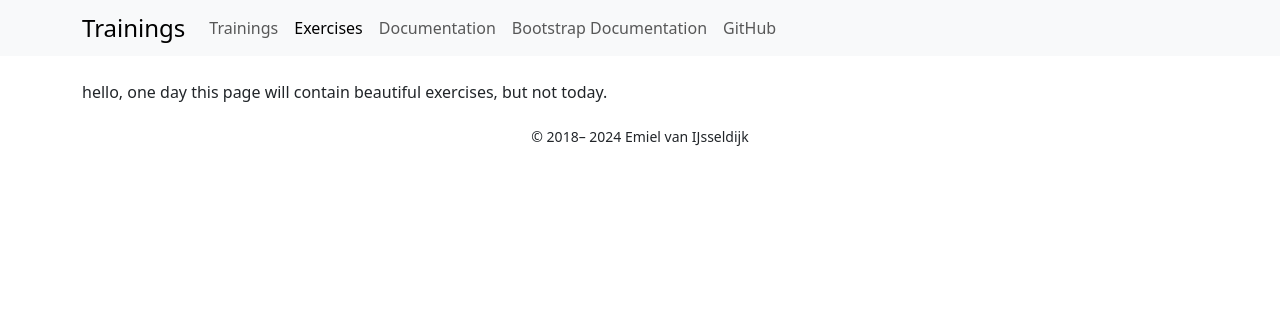
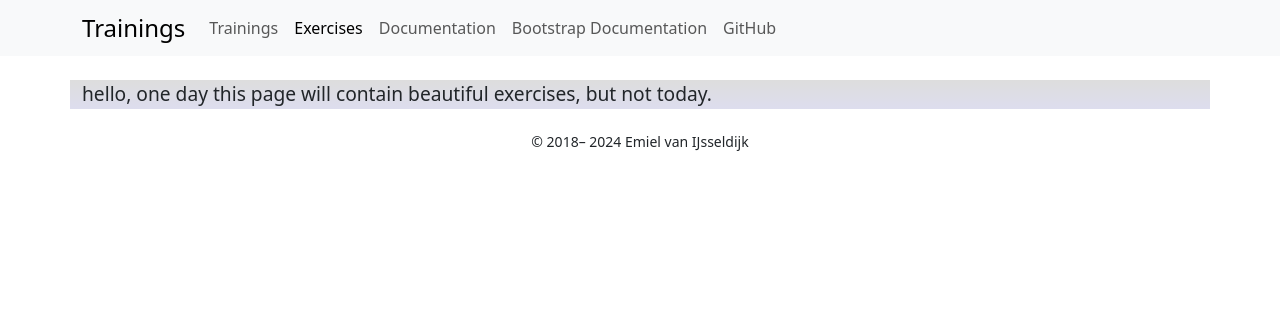
Before and after one commit to mielski/volleyapp, a Flask app: page /view_exercices in a window 1280 px wide. Shown: the top 316 px of the page. Run offline with Flask 3, Linux system fonts and the light colour scheme; parts of the project's set-up code (start-up, migrations or seed data) failed here and were passed over; some libraries are stand-ins or nearby versions.

Commit message:
adding background for better visual of the form

```diff
--- a/static/custom.css
+++ b/static/custom.css
@@ -15,3 +15,9 @@
 form.title:hover {
     border: gray 1px solid;
 }
+
+main {
+    background-image: linear-gradient(#ddd, #dde);;
+    font-size: 1.2rem;
+
+}
```
